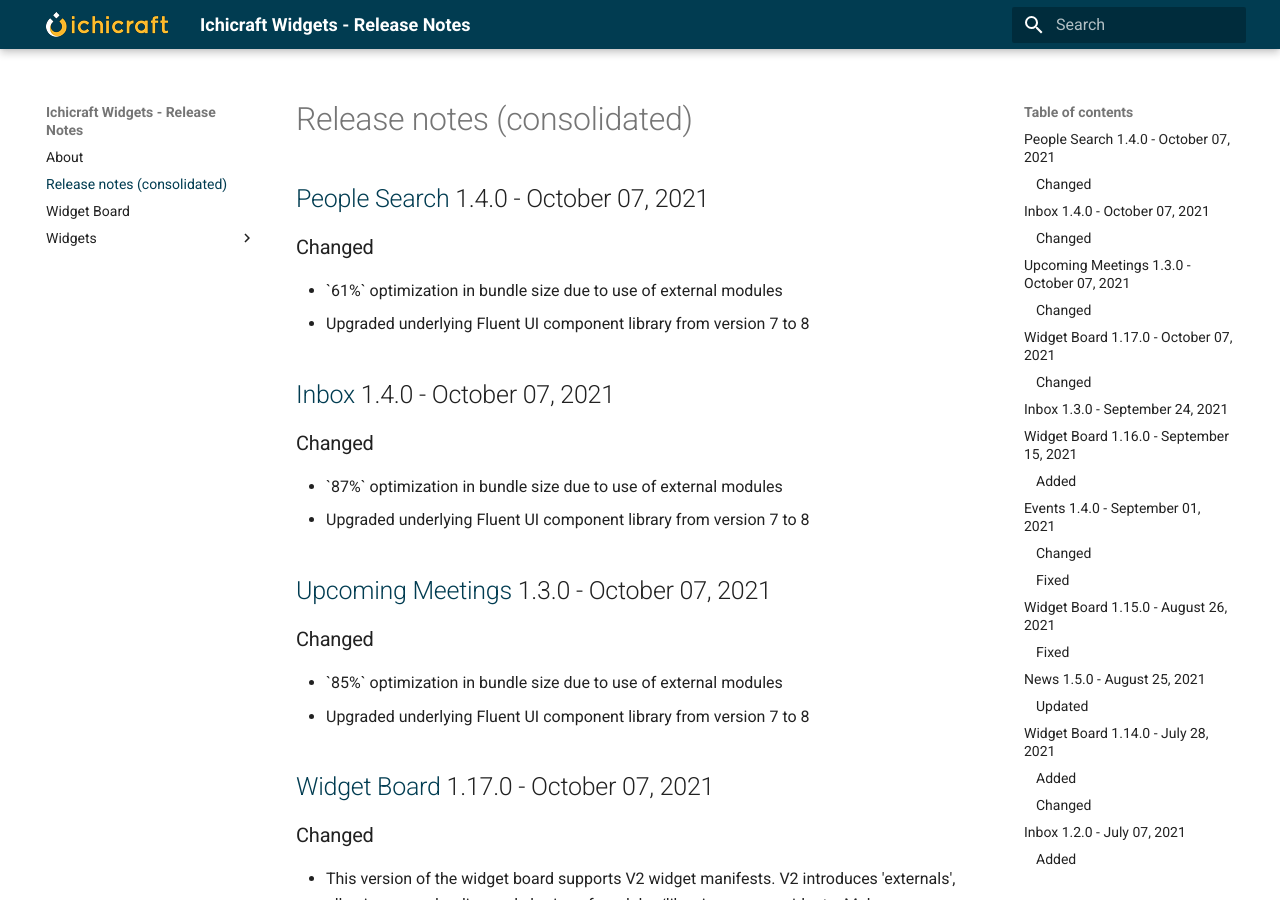
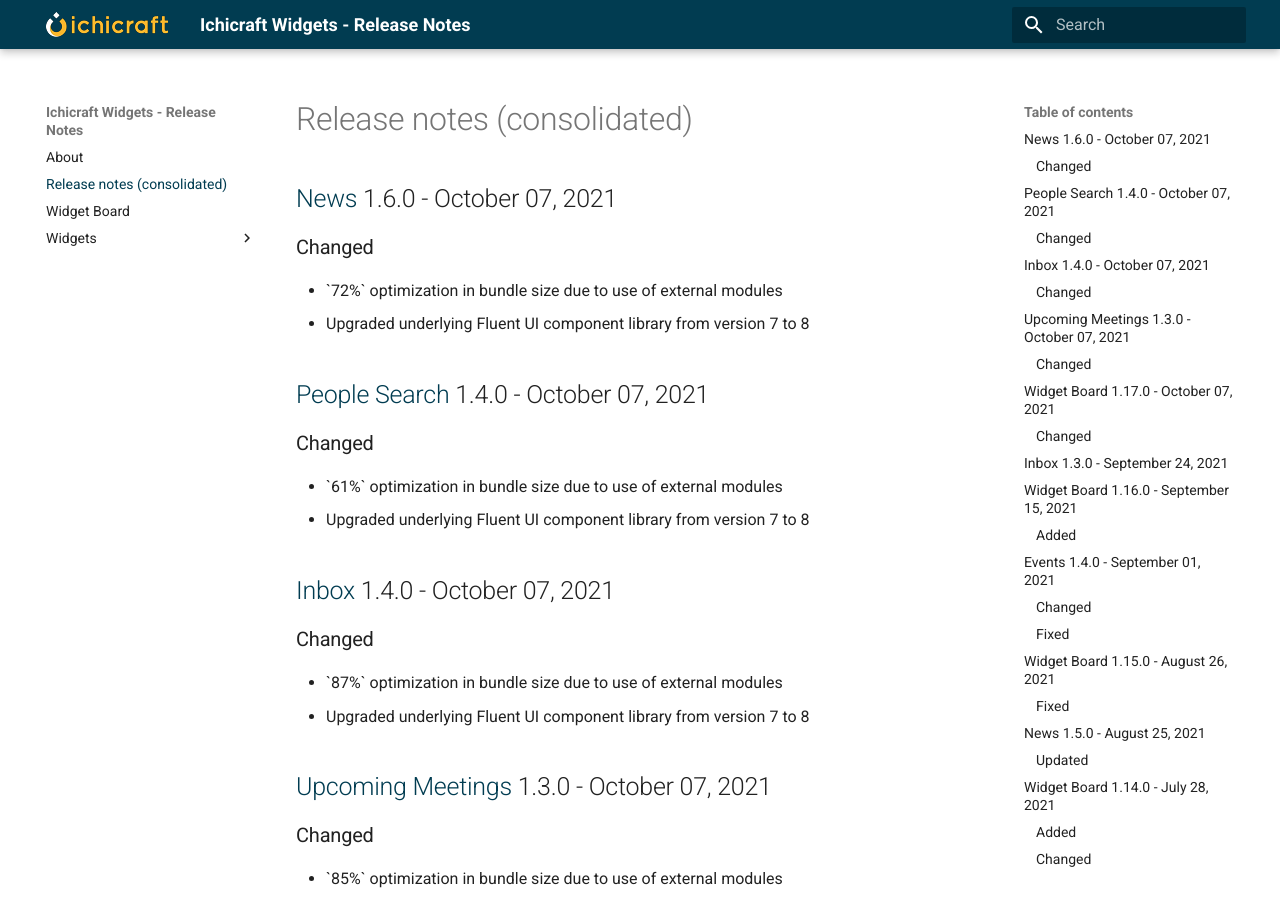
Before and after one commit to ichicraft/widgets-docs, an MkDocs documentation site: the page built from docs/Release-notes-(consolidated).md, in a window 1280 px wide and 900 px high. Built offline with MkDocs 1.6.1 and Material for MkDocs 9.7.7, drawn with Linux system fonts in a browser that asks for light colours.

Commit message:
Release notes updated by BuildService

```diff
--- a/docs/Release-notes-(consolidated).md
+++ b/docs/Release-notes-(consolidated).md
@@ -1,3 +1,9 @@
+## [News](./Widgets/News.md) 1.6.0 - October 07, 2021
+
+### Changed
+- &#x60;72%&#x60; optimization in bundle size due to use of external modules
+- Upgraded underlying Fluent UI component library from version 7 to 8
+
 ## [People Search](./Widgets/People Search.md) 1.4.0 - October 07, 2021
 
 ### Changed
```
Also changed, not shown: docs/Widgets/News.md (+6 -0 lines).
